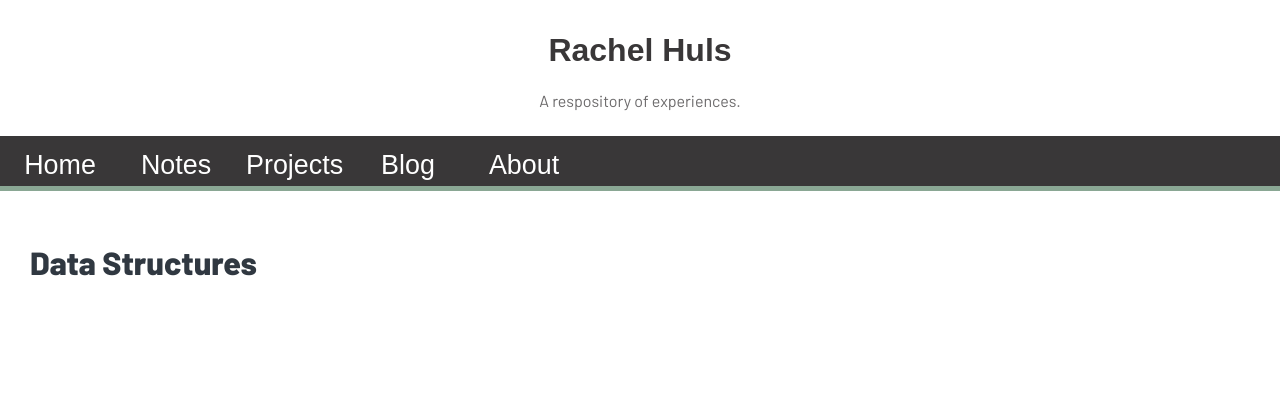
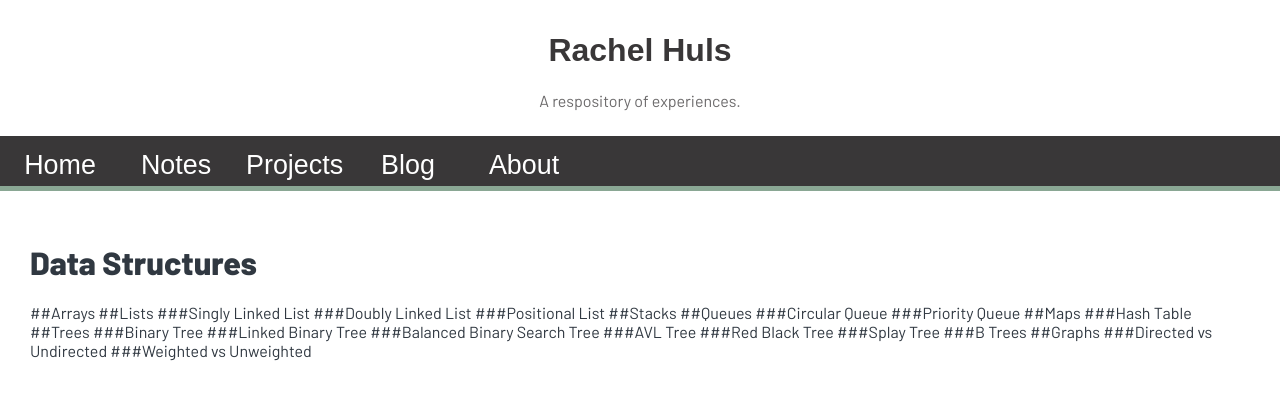
Before and after one commit to rachelhuls/rachelhuls.github.io, a Jekyll site: the page built from _notes/data-struct.md, in a window 1280 px wide and 900 px high. Shown: the top 400 px of the window. Built offline with Jekyll 4.4.1, drawn with Linux system fonts in a browser that asks for light colours; some web fonts are replaced.

Commit message:
Update data-struct.md

```diff
--- a/_notes/data-struct.md
+++ b/_notes/data-struct.md
@@ -3,3 +3,26 @@ title: Data Structures
 category: compsci
 layout: note
 ---
+
+ ##Arrays
+ ##Lists
+ ###Singly Linked List
+ ###Doubly Linked List
+ ###Positional List
+ ##Stacks
+ ##Queues
+ ###Circular Queue
+ ###Priority Queue
+ ##Maps
+ ###Hash Table
+ ##Trees
+ ###Binary Tree
+ ###Linked Binary Tree
+ ###Balanced Binary Search Tree
+ ###AVL Tree
+ ###Red Black Tree
+ ###Splay Tree
+ ###B Trees
+ ##Graphs
+ ###Directed vs Undirected
+ ###Weighted vs Unweighted
```
